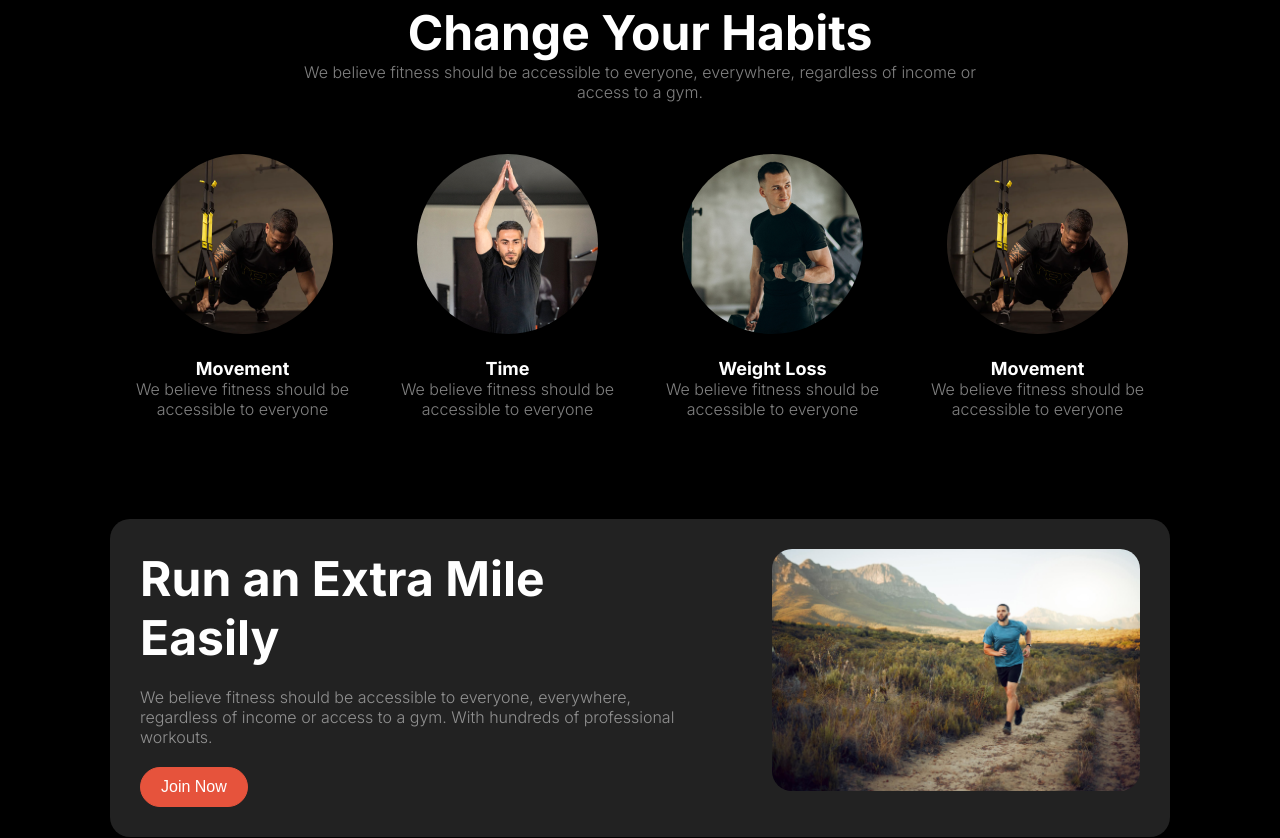
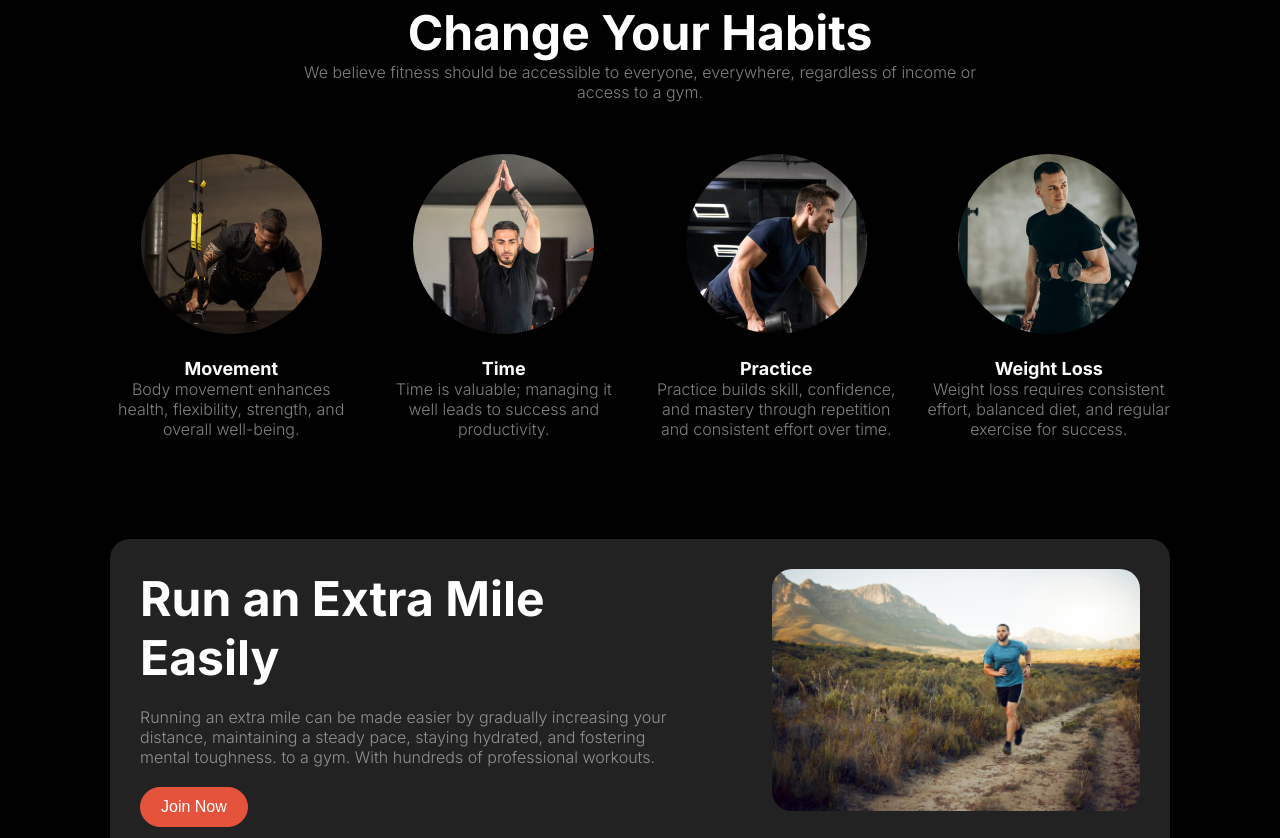
Before and after one commit to sazid-sokal/PH-Assignment-02, a plain HTML site: page index.html in a window 1280 px wide. Shown: the part 796-1634 px from the top of the page. Drawn offline with Linux system fonts and the light colour scheme.

Commit message:
problem solve 2

```diff
--- a/index.html
+++ b/index.html
@@ -79,28 +79,28 @@
                         <img src="./images/image3.png" alt="">
                     </div>
                     <h3>Movement</h3>
-                    <p>We believe fitness should be accessible to everyone</p>
+                    <p>Body movement enhances health, flexibility, strength, and overall well-being.</p>
                 </div>
                 <div class="card">
                     <div class="card-img">
                         <img src="./images/image2.png" alt="">
                     </div>
                     <h3>Time</h3>
-                    <p>We believe fitness should be accessible to everyone</p>
+                    <p>Time is valuable; managing it well leads to success and productivity.</p>
+                </div>
+                <div class="card">
+                    <div class="card-img">
+                        <img src="./images/image4.png" alt="">
+                    </div>
+                    <h3>Practice</h3>
+                    <p>Practice builds skill, confidence, and mastery through repetition and consistent effort over time.</p>
                 </div>
                 <div class="card">
                     <div class="card-img">
                         <img src="./images/image5.png" alt="">
                     </div>
                     <h3>Weight Loss</h3>
-                    <p>We believe fitness should be accessible to everyone</p>
-                </div>
-                <div class="card">
-                    <div class="card-img">
-                        <img src="./images/image3.png" alt="">
-                    </div>
-                    <h3>Movement</h3>
-                    <p>We believe fitness should be accessible to everyone</p>
+                    <p>Weight loss requires consistent effort, balanced diet, and regular exercise for success.</p>
                 </div>
             </div>
         </section>
@@ -111,7 +111,7 @@
             <div class="run d-flex">
                 <div class="run-left d-flex">
                     <h1>Run an Extra Mile Easily</h1>
-                    <p>We believe fitness should be accessible to everyone, everywhere, regardless of income or access
+                    <p>Running an extra mile can be made easier by gradually increasing your distance, maintaining a steady pace, staying hydrated, and fostering mental toughness.
                         to a gym. With hundreds of professional workouts.</p>
                     <button class="primary-btn run-btn">
                         Join Now
@@ -220,8 +220,7 @@
         <section class="meet-our-team">
             <div class="team-heading">
                 <h1>Meet Our Team</h1>
-                <p>We believe fitness should be accessible to everyone, everywhere, regardless of income or <br> access
-                    to a gym.</p>
+                <p>Meet our team: a diverse group of experts committed to excellence, collaboration, and delivering outstanding results. Get to know us!</p>
             </div>
             <div class="profiles">
                 <div class="profile porfile-1">
--- a/style/style.css
+++ b/style/style.css
@@ -167,6 +167,7 @@ header{
 .habit-circles{
     display: grid;
     grid-template-columns: repeat(4, 1fr);
+    gap: 30px;
 }
 .card-img img{
     border-radius: 50%;
@@ -278,7 +279,7 @@ form{
     margin: 20px 0;
 }
 .input-select{
-    width: 97%;
+    width: 98%;
     padding: 10px;
     background-color: rgb(57, 57, 57);
     border-radius: 5px;
@@ -305,12 +306,6 @@ form{
     height: 201px;
     width: 250px;
     background-image: url();
-}
-.row-1-2{
-
-}
-.row-1-3{
-
 }
 
 .training-cards{
@@ -386,8 +381,9 @@ footer{
 }
 .foot li{
     list-style: none;
-    padding: 5px 0;
+    padding: 7px 0;
     color: rgb(96, 96, 96);
+    font-size: 20px;
 }
 .foot-1{
     width: 50%;
```
